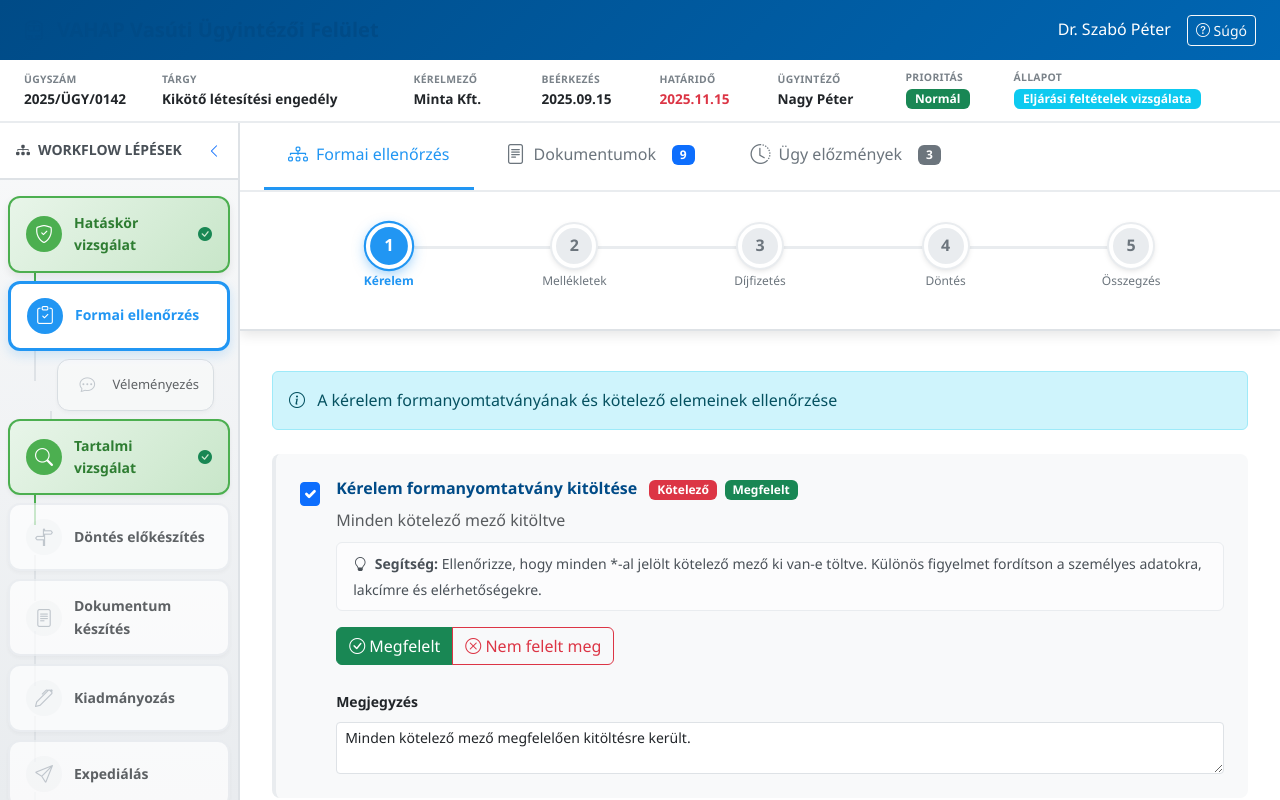
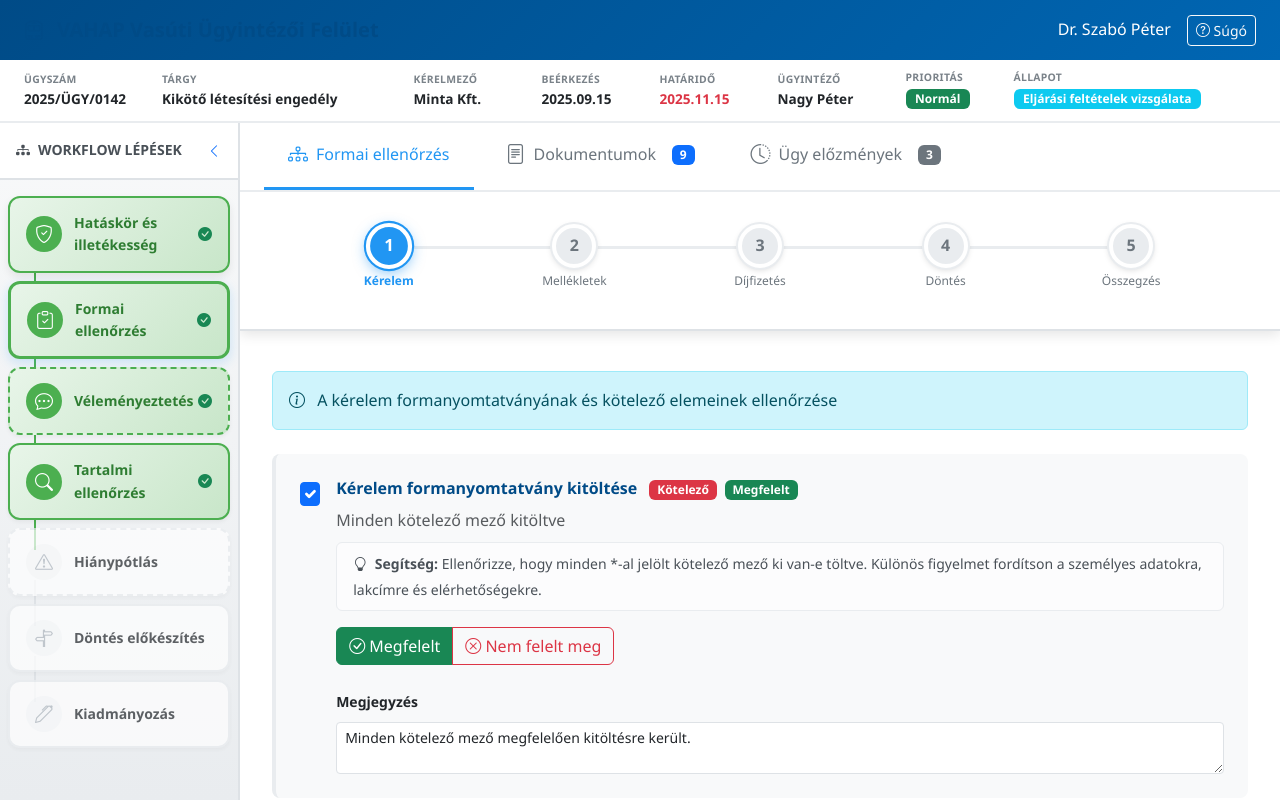
Before and after one commit to gybacsi1971/vahap-wireframe, a plain HTML site: page vihar-system/vasut/belso/ugy-munkalap-v3.html in a window 1280 px wide. Drawn offline with nearby package versions, Linux system fonts and the light colour scheme.

Commit message:
refactor(ui): workflow lépések elnevezése és struktúra finomítása
- Workflow lépés nevek pontosítása: "hatáskör és illetékesség", "tartalmi ellenőrzés"
- Véleményeztetés komponens átnevezése (wf-velemenyeztetes)
- Hiánypótlás lépés beszúrása tartalmi ellenőrzés után (indentált)
- Dokumentum készítés, expediálás, lezárás lépések eltávolítása
- Indentált lépések egyszerűsített stílusa (dashed border)
- Elérhető lépések számának növelése (első 5 lépés mindig elérhető)

```diff
--- a/vihar-system/assets/js/apps/vihar-munkalap-v3-app.js
+++ b/vihar-system/assets/js/apps/vihar-munkalap-v3-app.js
@@ -56,7 +56,7 @@ const VahapMunkalapV3App = {
             workflowSteps: [
                 {
                     id: 'hataskor',
-                    name: 'Hatáskör vizsgálat',
+                    name: 'Hatáskör és illetékesség',
                     code: 'UCE-1793',
                     icon: 'bi-shield-check',
                     component: 'wf-hataskor-wizard',
@@ -70,25 +70,34 @@ const VahapMunkalapV3App = {
                     icon: 'bi-clipboard-check',
                     component: 'wf-formai-wizard',
                     data: { checklistType: 'formai' },
-                    completed: false
+                    completed: true
                 },
                 {
-                    id: 'velemenyezes-formai',
-                    name: 'Véleményezés',
+                    id: 'velemenyeztetes-formai',
+                    name: 'Véleményeztetés',
                     code: 'UCE-1824',
                     icon: 'bi-chat-dots',
-                    component: 'wf-velemenyezes',
+                    component: 'wf-velemenyeztetes',
                     indented: true,
-                    completed: false
+                    completed: true
                 },
                 {
                     id: 'tartalmi',
-                    name: 'Tartalmi vizsgálat',
+                    name: 'Tartalmi ellenőrzés',
                     code: 'UCE-1794',
                     icon: 'bi-search',
                     component: 'wf-tartalmi-wizard',
                     data: { checklistType: 'tartalmi' },
                     completed: true
+                },
+                {
+                    id: 'hianypotlas',
+                    name: 'Hiánypótlás',
+                    code: 'UCE-2071',
+                    icon: 'bi-exclamation-triangle',
+                    component: 'wf-hianypotlas',
+                    indented: true,
+                    completed: false
                 },
                 {
                     id: 'dontes',
@@ -99,35 +108,11 @@ const VahapMunkalapV3App = {
                     completed: false
                 },
                 {
-                    id: 'dokumentum',
-                    name: 'Dokumentum készítés',
-                    code: 'UCE-1810',
-                    icon: 'bi-file-text',
-                    component: 'wf-dokumentum-gyartas',
-                    completed: false
-                },
-                {
                     id: 'kiadmanyozas',
                     name: 'Kiadmányozás',
                     code: '',
                     icon: 'bi-pen',
                     component: 'wf-kiadmanyozas',
-                    completed: false
-                },
-                {
-                    id: 'expedialas',
-                    name: 'Expediálás',
-                    code: '',
-                    icon: 'bi-send',
-                    component: 'wf-expedialas',
-                    completed: false
-                },
-                {
-                    id: 'lezaras',
-                    name: 'Ügy lezárása',
-                    code: 'UCE-1828',
-                    icon: 'bi-archive',
-                    component: 'wf-lezaras',
                     completed: false
                 }
             ],
@@ -369,8 +354,8 @@ const VahapMunkalapV3App = {
         isStepAvailable(step) {
             const stepIndex = this.workflowSteps.findIndex(s => s.id === step.id);
 
-            // Az első HÁROM lépés mindig elérhető (hataskor, formai, velemenyezes-formai)
-            if (stepIndex <= 2) return true;
+            // Az első ÖT lépés mindig elérhető (hataskor, formai, velemenyeztetes-formai, tartalmi, hianypotlas)
+            if (stepIndex <= 4) return true;
 
             // A többi lépésnél ellenőrizzük az előzőek teljesítését
             if (stepIndex === 0) return true;
--- a/vihar-system/vasut/belso/ugy-munkalap-v3.html
+++ b/vihar-system/vasut/belso/ugy-munkalap-v3.html
@@ -281,48 +281,17 @@
             color: #adb5bd;
         }
 
-        /* Indentált lépések - beszúrt, keskenyebb gombok */
-        .workflow-step-wrapper.indented {
-            margin-left: 1rem;
-            margin-right: 0;
-            display: flex;
-            justify-content: flex-end;
-        }
-
+        /* Indentált lépések - szaggatott kerettel */
         .workflow-step.indented {
-            padding: 0.625rem 0.875rem;
-            font-size: 0.8125rem;
-            background: #f8f9fa;
-            border-color: #ced4da;
-            border-width: 1.5px;
-            margin-right: 1rem;
-        }
-
-        .workflow-step.indented .workflow-step-icon {
-            width: 30px;
-            height: 30px;
-            font-size: 0.975rem;
-            margin-right: 0.625rem;
-        }
-
-        .workflow-step.indented .workflow-step-name {
-            font-size: 0.8125rem;
-            font-weight: 500;
-        }
-
-        .workflow-step.indented:hover {
-            transform: translateX(2px);
+            border-style: dashed;
         }
 
         .workflow-step.indented.active {
-            background: #e3f2fd;
-            border-color: #2196F3;
-            border-width: 2px;
+            border-style: dashed;
         }
 
         .workflow-step.indented.completed {
-            background: linear-gradient(135deg, #f1f8f4 0%, #d4edda 100%);
-            border-color: #66bb6a;
+            border-style: dashed;
         }
 
         /* Munkaterület tartalom */
@@ -801,8 +770,7 @@
                         <div v-for="(step, index) in workflowSteps" :key="step.id"
                              class="workflow-step-wrapper"
                              :class="{
-                                 'completed': step.completed,
-                                 'indented': step.indented
+                                 'completed': step.completed
                              }">
                             <div class="workflow-step"
                                  :class="{
```
